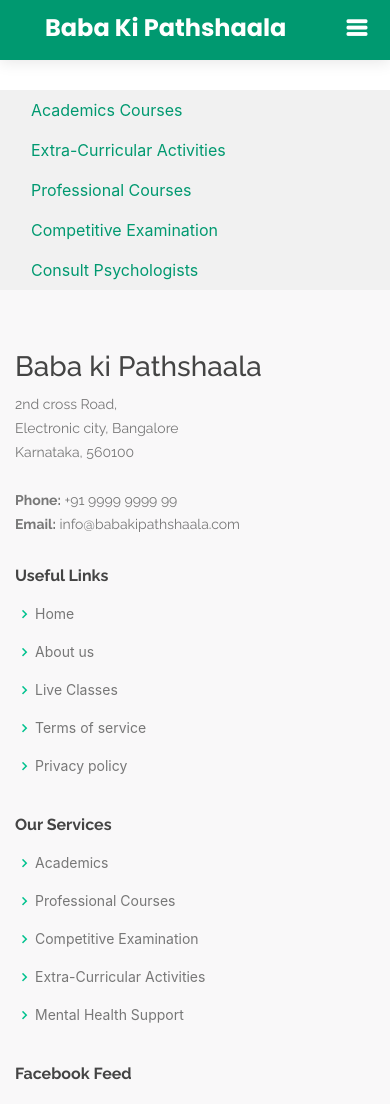
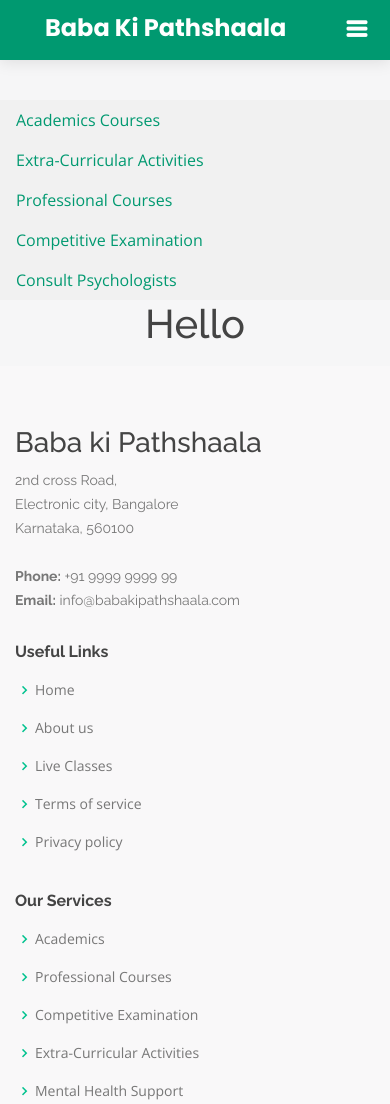
Before and after one commit to nituverma279/BabaKiPathshaala, a Flask app: page /packages in a window 390 px wide. Shown: the top 1104 px of the page. Run offline with Flask 2, Linux system fonts and the light colour scheme; parts of the project's set-up code (start-up, migrations or seed data) failed here and were passed over; some libraries are stand-ins or nearby versions; grey boxes are pictures that could not be loaded.

Commit message:
content added

```diff
--- a/geniusedu/geniusapp/home/controller.py
+++ b/geniusedu/geniusapp/home/controller.py
@@ -866,3 +866,6 @@ def upper_secondary_online_classes():
 @app.route('/sitemap.xml')
 def static_from_root():
     return send_from_directory(app.static_folder, request.path[1:])
+
+#seminar expert-panel
+#@app.route('/')
--- a/geniusedu/geniusapp/model/tables.py
+++ b/geniusedu/geniusapp/model/tables.py
@@ -85,6 +85,7 @@ class Courses(db.Model):
     id = db.Column(db.Integer,primary_key=True)
     course_name = db.Column(db.String(100),unique=True)
     is_active = db.Column(db.Boolean,default=True)
+    topics = db.Column(db.String)
 
     def __init__(self, course_name):
         self.course_name = course_name
--- /dev/null
+++ b/geniusedu/templates/dashboard/serviceCategory/mental_health.html
@@ -0,0 +1,4 @@
+{%extends 'dashboard/usersBoard/dashboard.html'%}
+{%block content%}
+
+{%endblock%}
--- a/geniusedu/templates/dashboard/usersBoard/dashboard.html
+++ b/geniusedu/templates/dashboard/usersBoard/dashboard.html
@@ -1,48 +1,8 @@
-{%extends 'layouts/master-layout.html'%}
+{%extends 'layouts/dashboard-layout.html'%}
 {%block content%}
-<meta name="viewport" content="width=device-width, initial-scale=1">
-<link rel="stylesheet" href="https://maxcdn.bootstrapcdn.com/bootstrap/4.5.2/css/bootstrap.min.css">
-<script src="https://ajax.googleapis.com/ajax/libs/jquery/3.5.1/jquery.min.js"></script>
-<script src="https://cdnjs.cloudflare.com/ajax/libs/popper.js/1.16.0/umd/popper.min.js"></script>
-<script src="https://maxcdn.bootstrapcdn.com/bootstrap/4.5.2/js/bootstrap.min.js"></script>
-
-<style>
-  .bd-toc-item > a > span{
-    color: #009970;
-  }
-</style>
-<div class="container-fluid bg-white" style="padding-top: 90px;">
-  <div class="row flex-xl-nowrap">
-    <div class="col-12 col-md-3 col-xl-3 bd-sidebar" style="background-color:#f1f1f1;">
-      <div class="bd-toc-item" id="academics">
-        <a class="nav-link" href="/contentDashboard">
-          <span>Academics Courses</span></a>
-        </li>
-      </div>
-      <div class="bd-toc-item" id="extra-curricular">
-        <a class="nav-link" href="/contentDashboard">
-          <span>Extra-Curricular Activities</span></a>
-        </li>
-      </div>
-      <div class="bd-toc-item" id="professional">
-        <a class="nav-link" href="/contentDashboard">
-          <span>Professional Courses</span></a>
-        </li>
-      </div>
-      <div class="bd-toc-item" id="competitive">
-        <a class="nav-link" href="/contentDashboard">
-          <span>Competitive Examination</span></a>
-        </li>
-      </div>
-      <div class="bd-toc-item" id="psychologists">
-        <a class="nav-link" href="/contentDashboard">
-          <span>Consult Psychologists</span></a>
-        </li>
-      </div>
-    </div>
-
-  </div>
-  </nav>
-</div>
+<div class="col-12 col-md-9 col-xl-9" >
+  <center>
+      <h1>Hello</h1>
+  </center>
 </div>
 {%endblock%}
--- a/geniusedu/templates/home/home.html
+++ b/geniusedu/templates/home/home.html
@@ -82,7 +82,7 @@
           <div class= "row">
             <div class=“button-container” style="display:inline-block;
             position:relative;">
-             <img src="static/assets/img/clients/mental_health.JPEG"  alt=""  style="height: 70vh;
+             <img src="static/assets/img/clients/mental_health.jpg"  alt=""  style="height: 70vh;
              width: 100%;"></img>
              <a href=“add link here” alt=“Buy Tickets” style="position: absolute;
              bottom:4em;
--- /dev/null
+++ b/geniusedu/templates/layouts/dashboard-layout.html
@@ -0,0 +1,243 @@
+<!DOCTYPE html>
+<html lang="en">
+
+<head>
+    <meta charset="utf-8">
+    <meta content="width=device-width, initial-scale=1.0" name="viewport">
+
+    <title>Welcome to Baba ki Pathshaala</title>
+    <meta content="" name="description">
+    <meta content="" name="keywords">
+
+    <!-- Favicons -->
+    <link href="static/assets/img/favicon.png" rel="icon">
+    <link href="static/assets/img/apple-touch-icon.png" rel="apple-touch-icon">
+
+    <!-- Google Fonts -->
+    <link
+        href="https://fonts.googleapis.com/css?family=Open+Sans:300,300i,400,400i,600,600i,700,700i|Raleway:300,300i,400,400i,500,500i,600,600i,700,700i|Poppins:300,300i,400,400i,500,500i,600,600i,700,700i"
+        rel="stylesheet">
+
+    <!-- Vendor CSS Files -->
+    <link href="static/assets/vendor/bootstrap/css/bootstrap.min.css" rel="stylesheet">
+    <link href="static/assets/vendor/icofont/icofont.min.css" rel="stylesheet">
+    <link href="static/assets/vendor/boxicons/css/boxicons.min.css" rel="stylesheet">
+    <link href="static/assets/vendor/remixicon/remixicon.css" rel="stylesheet">
+    <link href="static/assets/vendor/venobox/venobox.css" rel="stylesheet">
+    <link href="static/assets/vendor/owl.carousel/assets/owl.carousel.min.css" rel="stylesheet">
+    <link href="static/assets/vendor/aos/aos.css" rel="stylesheet">
+    <!-- <link rel="stylesheet" href="https://maxcdn.bootstrapcdn.com/bootstrap/3.4.1/css/bootstrap.min.css"> -->
+
+    <!-- Template Main CSS File -->
+    <link href="static/assets/css/style.css" rel="stylesheet">
+
+    <!-- =======================================================
+  * Template Name: Bethany - v2.2.0
+  * Template URL: https://bootstrapmade.com/bethany-free-onepage-bootstrap-theme/
+  * Author: BootstrapMade.com
+  * License: https://bootstrapmade.com/license/
+  ======================================================== -->
+</head>
+
+<body>
+
+    <!-- ======= Header ======= -->
+    <header id="header" class="fixed-top d-flex align-items-center">
+        <div class="container-fluid">
+            <div class="header-container d-flex align-items-center">
+                <div class="logo mr-auto">
+                    <h1 class="text-light"><a href="/"><span>Baba Ki Pathshaala</span></a></h1>
+                    <!-- Uncomment below if you prefer to use an image logo -->
+                    <!-- <a href="index.html"><img src="assets/img/logo.png" alt="" class="img-fluid"></a>-->
+                </div>
+                <!-- <form class="form-inline d-flex justify-content-center md-form form-sm mt-0" >
+
+            <div class="form-group ">
+              <input id="formControlInput" placeholder="What're you searching for?" class="form-control form-control-underlined">
+            </div>
+        </form> -->
+                <form class="d-none d-sm-inline-block form-inline mr-auto ml-md-3 my-2 my-md-0 mw-100 navbar-search">
+                    <div class="input-group">
+                        <input type="text" class="form-control bg-light border-0 small" placeholder="Type here..."
+                            aria-label="Search" aria-describedby="basic-addon2">
+                        <div class="input-group-append">
+                            <button class="btn btn-primary" type="button">
+                                <i class='bx bx-search-alt-2'></i>
+                            </button>
+                        </div>
+                    </div>
+                </form>
+                <!-- </div> -->
+                <nav class="nav-menu d-none d-lg-block">
+                    <ul>
+                        <li class="active"><a href="/">Home</a></li>
+                        <li class="active"><a href="/#about">About</a></li>
+                        <li class="active"><a href="/#contact">Contact</a></li>
+                        <li class="active"><a href="#contact">Upcoming Events</a></li>
+                        <li class="userProfile" style="margin-right: 10px;">
+                            <a href="{{url_for('login')}}" class="active">
+                                <i class="icofont-user-alt-7" style="font-weight: 900; color: #009970;"></i></a>
+                        </li>
+                    </ul>
+                </nav><!-- .nav-menu -->
+            </div><!-- End Header Container -->
+        </div>
+    </header><!-- End Header -->
+
+    <style>
+        .bd-toc-item>a>span {
+            color: #009970;
+        }
+    </style>
+
+    <section id="testimonials" class="testimonials section-bg">
+        <!-- <div class="container-fluid bg-white" style="padding-top: 90px;">-->
+        <div class="row flex-xl-nowrap" style="padding-top: 90px;">
+
+            <div class="col-12 col-md-3 col-xl-3 bd-sidebar" style="background-color:#f1f1f1;">
+                <div class="bd-toc-item" id="academics">
+                    <a class="nav-link" href="/content/1">
+                        <span>Academics Courses</span></a>
+                    </li>
+                </div>
+                <div class="bd-toc-item" id="extra-curricular">
+                    <a class="nav-link" href="/content/2">
+                        <span>Extra-Curricular Activities</span></a>
+                    </li>
+                </div>
+                <div class="bd-toc-item" id="professional">
+                    <a class="nav-link" href="/content/3">
+                        <span>Professional Courses</span></a>
+                    </li>
+                </div>
+                <div class="bd-toc-item" id="competitive">
+                    <a class="nav-link" href="/content/4">
+                        <span>Competitive Examination</span></a>
+                    </li>
+                </div>
+                <div class="bd-toc-item" id="psychologists">
+                    <a class="nav-link" href="/content/5">
+                        <span>Consult Psychologists</span></a>
+                    </li>
+                </div>
+
+            </div>
+            {%block content%}{%endblock%}
+        </div>
+        </div>
+        <!-- </div>
+    </div> -->
+    </section>
+
+    <!-- ======= Footer ======= -->
+    <footer id="footer">
+
+        <div class="footer-top">
+            <div class="container-fluid">
+                <div class="row">
+
+                    <div class="col-lg-3 col-md-6 footer-contact">
+                        <h3>Baba ki Pathshaala</h3>
+                        <p>
+                            2nd cross Road, <br>
+                            Electronic city, Bangalore<br>
+                            Karnataka, 560100 <br><br>
+                            <strong>Phone:</strong> +91 9999 9999 99<br>
+                            <strong>Email:</strong> info@babakipathshaala.com<br>
+                        </p>
+                    </div>
+
+                    <div class="col-lg-2 col-md-6 footer-links">
+                        <h4>Useful Links</h4>
+                        <ul>
+                            <li><i class="bx bx-chevron-right"></i> <a href="/">Home</a></li>
+                            <li><i class="bx bx-chevron-right"></i> <a href="/#about">About us</a></li>
+                            <li><i class="bx bx-chevron-right"></i> <a href="#">Live Classes</a></li>
+                            <li><i class="bx bx-chevron-right"></i> <a href="#">Terms of service</a></li>
+                            <li><i class="bx bx-chevron-right"></i> <a href="#">Privacy policy</a></li>
+                        </ul>
+                    </div>
+
+                    <div class="col-lg-3 col-md-6 footer-links">
+                        <h4>Our Services</h4>
+                        <ul>
+                            <li id="academics"><i class="bx bx-chevron-right"></i> <a
+                                    href="/content/1"><span>Academics</span></a></li>
+                            <li id="extra-curricular"><i class="bx bx-chevron-right"></i> <a
+                                    href="/content/2"><span>Professional Courses</span></a></li>
+                            <li id="professional"><i class="bx bx-chevron-right"></i> <a
+                                    href="/content/3"><span>Competitive Examination</span></a></li>
+                            <li id="competitive"><i class="bx bx-chevron-right"></i> <a
+                                    href="/content/4"><span>Extra-Curricular Activities</span></a></li>
+                            <li id="psychologists"><i class="bx bx-chevron-right"></i> <a href="/content/5"><span>Mental
+                                        Health Support</span></a></li>
+                        </ul>
+                    </div>
+
+                    <div class="col-lg-4 col-md-4 col-sm-3 col-12">
+                        <div class="footer_dv">
+                            <h4>Facebook Feed</h4>
+                            <div class="line-dash"></div>
+                            <div class="latest-footer">
+
+                                <iframe
+                                    src="https://www.facebook.com/plugins/page.php?href=https%3A%2F%2Fwww.facebook.com%2Fbabaonfb&tabs=timeline&width=350&height=250&small_header=false&adapt_container_width=true&hide_cover=false&show_facepile=true&appId=376163789388709"
+                                    width="100%" height="250" style="border:none;overflow:hidden" scrolling="no"
+                                    frameborder="0" allowTransparency="true" allow="encrypted-media"></iframe>
+
+                            </div>
+                        </div>
+                    </div>
+                </div>
+            </div>
+        </div>
+
+        <div class="container-fluid d-md-flex py-4">
+
+            <div class="mr-md-auto text-center text-md-left">
+                <div class="copyright">
+                    &copy; Copyright <strong><span>Baba ki Pathshaala</span></strong>. All Rights Reserved
+                </div>
+                <div class="credits">
+                    Designed by <a href="https://babakipathshaala.com/">Baba Team</a>
+                </div>
+            </div>
+            <div class="social-links text-center text-md-right pt-3 pt-md-0">
+                <a href="https://api.whatsapp.com/send/?phone=917300277876&text&app_absent=0" class="Whatsapp">
+                    <i class="bx bxl-whatsapp"></i></a>
+                <a href="https://twitter.com/Babakpathshaala" class="twitter"><i class="bx bxl-twitter"></i></a>
+                <a href="https://www.facebook.com/babaonfb" class="facebook"><i class="bx bxl-facebook"></i></a>
+                <a href="https://www.instagram.com/baba_ki_pathshaala/" class="instagram"><i
+                        class="bx bxl-instagram"></i></a>
+                <a href="https://www.youtube.com/channel/UCi6RTzLSEPGHCevK4ra8fFQ" class="google-plus"><i
+                        class="bx bxl-youtube"></i></a>
+                <a href="https://www.linkedin.com/in/babakipathshaala/" class="linkedin"><i
+                        class="bx bxl-linkedin"></i></a>
+            </div>
+        </div>
+    </footer>
+
+    <a href="#" class="back-to-top"><i class="icofont-simple-up"></i></a>
+
+    <!-- Vendor JS Files -->
+    <script src="static/assets/vendor/jquery/jquery.min.js"></script>
+    <script src="static/assets/vendor/bootstrap/js/bootstrap.bundle.min.js"></script>
+    <script src="static/assets/vendor/jquery.easing/jquery.easing.min.js"></script>
+    <script src="static/assets/vendor/php-email-form/validate.js"></script>
+    <script src="static/assets/vendor/waypoints/jquery.waypoints.min.js"></script>
+    <script src="static/assets/vendor/counterup/counterup.min.js"></script>
+    <script src="static/assets/vendor/isotope-layout/isotope.pkgd.min.js"></script>
+    <script src="static/assets/vendor/venobox/venobox.min.js"></script>
+    <script src="static/assets/vendor/owl.carousel/owl.carousel.min.js"></script>
+    <script src="static/assets/vendor/aos/aos.js"></script>
+    <script src="https://maxcdn.bootstrapcdn.com/bootstrap/3.4.1/js/bootstrap.min.js"></script>
+    <script src="https://ajax.googleapis.com/ajax/libs/jquery/3.5.1/jquery.min.js"></script>
+
+    <!-- Template Main JS File -->
+    <script src="static/assets/js/main.js">
+
+    </script>
+
+</body>
+
+</html>
--- a/geniusedu/templates/layouts/master-layout.html
+++ b/geniusedu/templates/layouts/master-layout.html
@@ -118,11 +118,11 @@
           <div class="col-lg-3 col-md-6 footer-links">
             <h4>Our Services</h4>
             <ul>
-              <li><i class="bx bx-chevron-right"></i> <a href="#">Academics</a></li>
-              <li><i class="bx bx-chevron-right"></i> <a href="#">Professional Courses</a></li>
-              <li><i class="bx bx-chevron-right"></i> <a href="#">Competitive Examination</a></li>
-              <li><i class="bx bx-chevron-right"></i> <a href="#">Extra-Curricular Activities</a></li>
-              <li><i class="bx bx-chevron-right"></i> <a href="#">Mental Health Support</a></li>
+              <li id="academics"><i class="bx bx-chevron-right"></i> <a href="/content/1"><span>Academics</span></a></li>
+              <li id="extra-curricular"><i class="bx bx-chevron-right"></i> <a href="/content/2"><span>Professional Courses</span></a></li>
+              <li id="professional"><i class="bx bx-chevron-right"></i> <a href="/content/3"><span>Competitive Examination</span></a></li>
+              <li id="competitive"><i class="bx bx-chevron-right"></i> <a href="/content/4"><span>Extra-Curricular Activities</span></a></li>
+              <li id="psychologists"><i class="bx bx-chevron-right"></i> <a href="/content/5"><span>Mental Health Support</span></a></li>
             </ul>
           </div>
 
```
Also changed, not shown: geniusedu/geniusapp/dashboard/controller.py (+21 -3 lines), geniusedu/templates/dashboard/serviceCategory/availableService.html (+22 -6 lines), geniusedu/static/assets/img/clients/mental_health.jpg (added).
